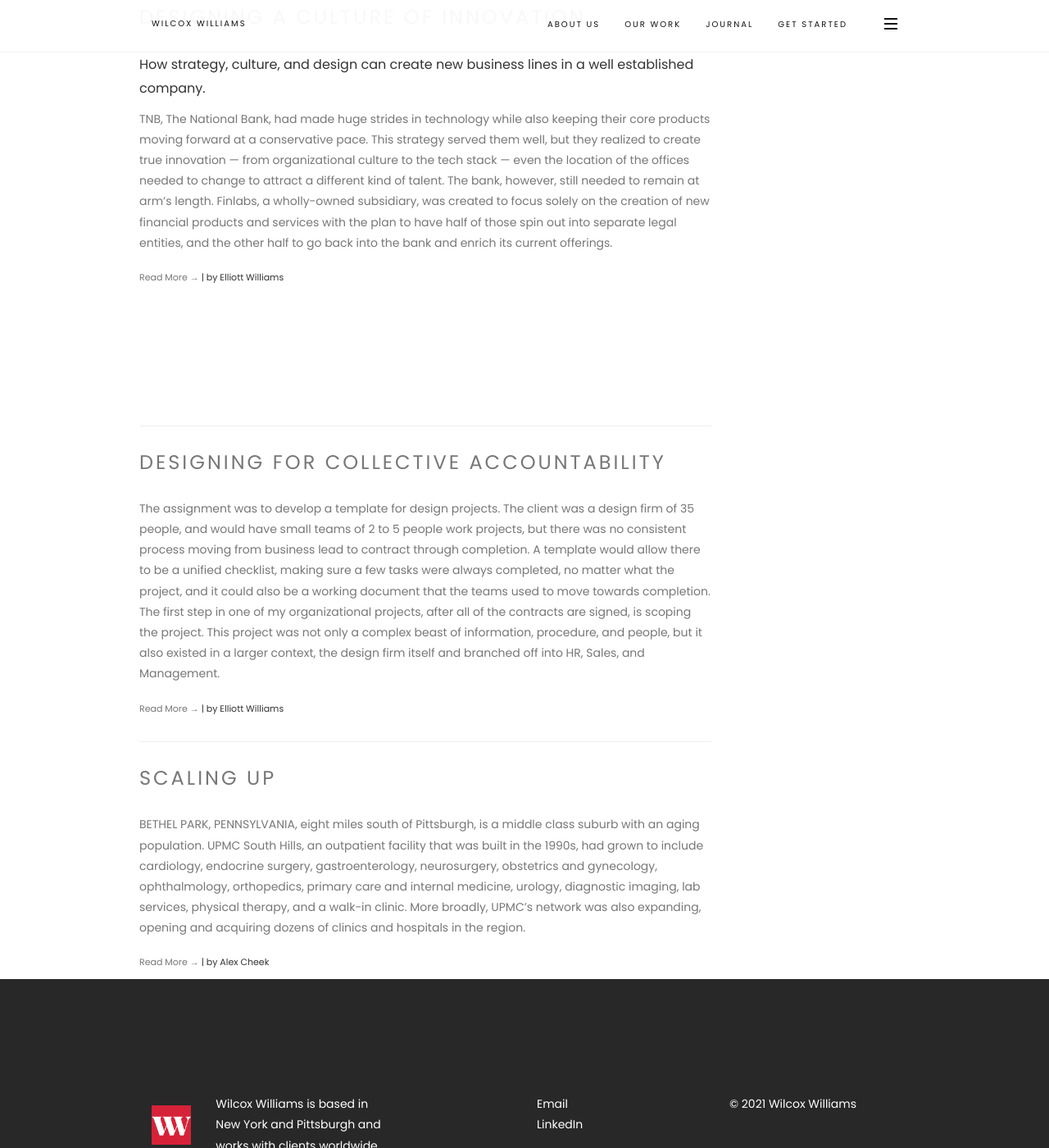
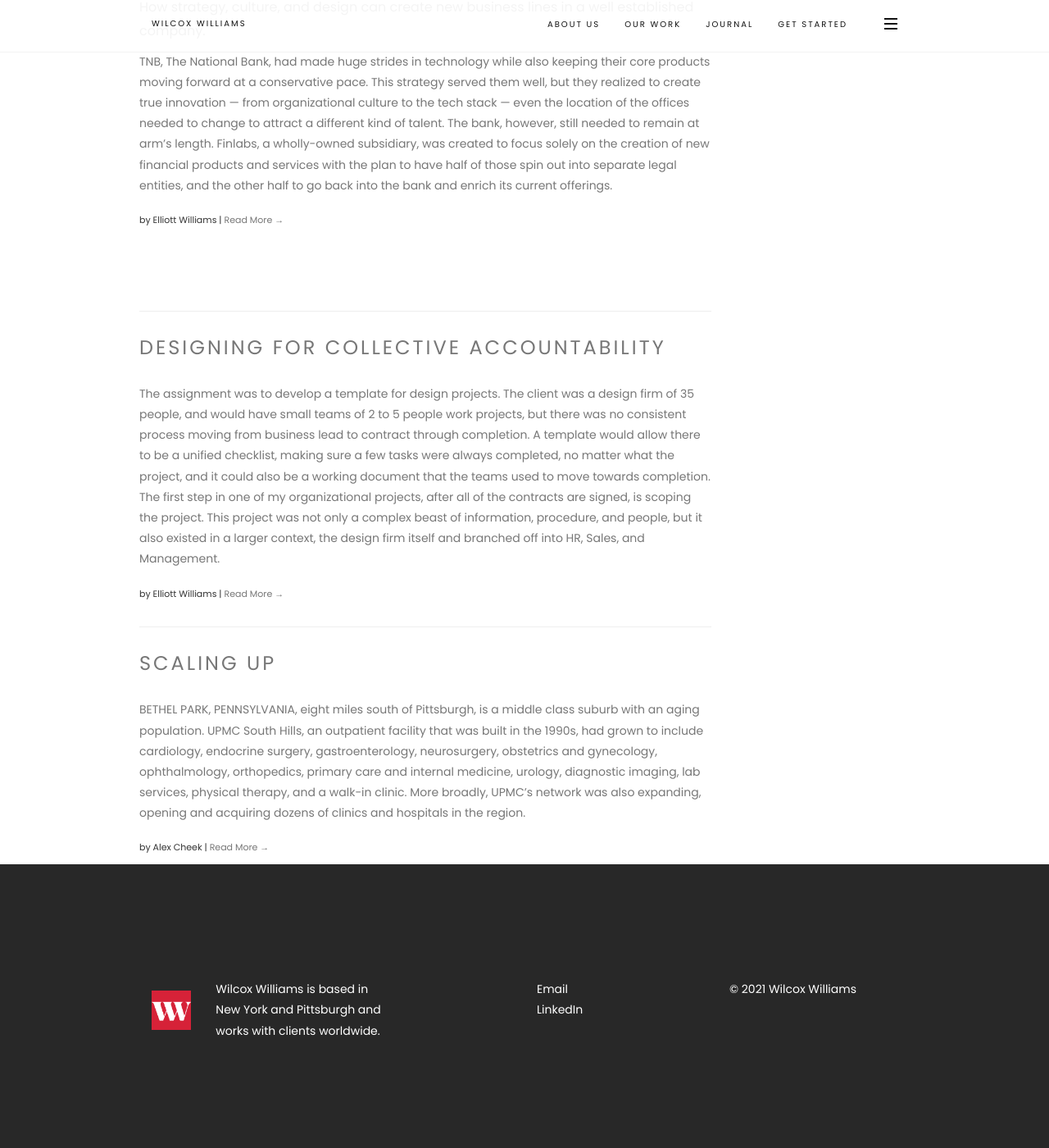
Before and after one commit to rwcstudio/wilcoxwilliams.github.io, a Jekyll site: the page built from journal.html, in a window 1280 px wide and 1400 px high, scrolled down 873 px. Shown: the whole window at 82% size. Built offline with Jekyll 4.4.1, drawn with Linux system fonts in a browser that asks for light colours.

Commit message:
Update journal.html

```diff
--- a/journal.html
+++ b/journal.html
@@ -15,7 +15,7 @@ layout: default
 		</div>
 	</section>
 
-<section id="posts" class="module">
+<section id="posts" class="module-small">
   {% for post in site.posts %}
 			<div class="container">
 				<!-- MODULE TITLE -->
@@ -28,7 +28,7 @@ layout: default
 						<p>
                 {{ post.abstract }}
             </p>
-						<h5><a href="{{ post.url }}">Read More &#8594;</a> | by {{ post.author }}</h5>
+						<h5>by {{ post.author }} | <a href="{{ post.url }}">Read More &#8594;</a></h5>
 					</div>
 					<div class="col-sm-0 col-md-3 col-lg-3">
 						&emsp;
```
